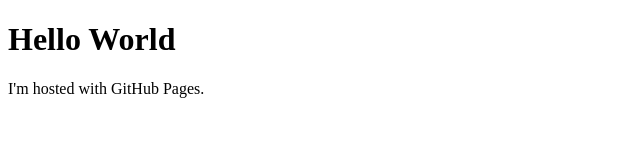
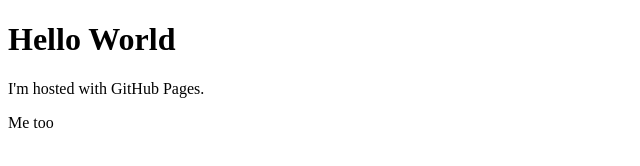
Before and after one commit to MonikaB280/nauka, a plain HTML site: page index.html in a window 1280 px wide. Shown: the full height of the page, 0-640 px from the left. Drawn offline with Linux system fonts and the light colour scheme.

Commit message:
Initial commit

```diff
--- a/index.html
+++ b/index.html
@@ -3,5 +3,6 @@
 <body>
 <h1>Hello World</h1>
 <p>I'm hosted with GitHub Pages.</p>
+<a>Me too</a>
 </body>
 </html>
```
